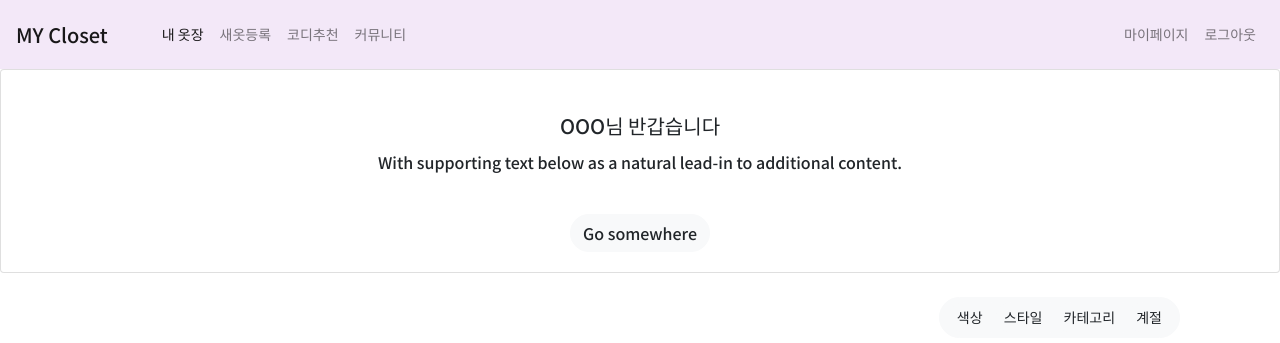
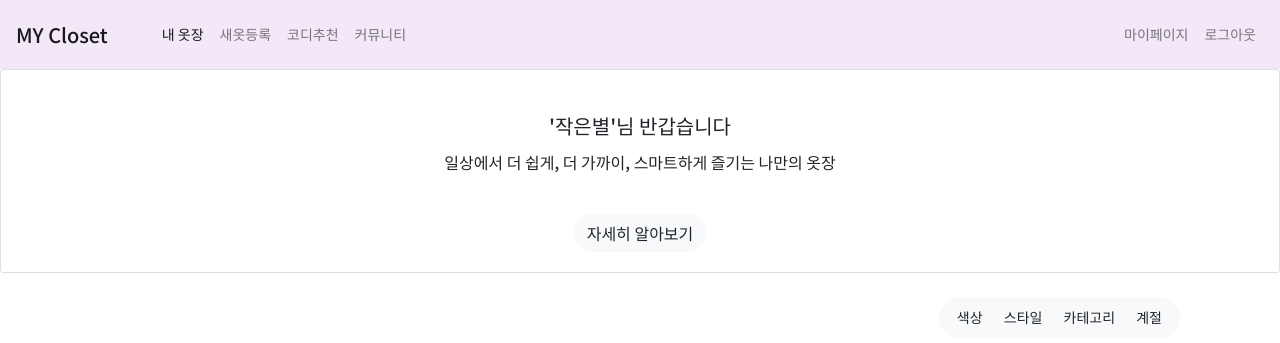
Before and after one commit to dsyhwk1016/MyCloset, a Flask app: template templates/closet.html in a window 1280 px wide. Shown: the top 343 px of the page. Run offline with Flask 2, Linux system fonts and the light colour scheme; the template is opened without the code that fills it, so the values that code supplies are empty; some libraries are stand-ins or nearby versions.

Commit message:
add : sample data

```diff
--- a/templates/closet.html
+++ b/templates/closet.html
@@ -61,8 +61,7 @@
 
     <nav class="navbar navbar-expand-lg navbar navbar-light" style="background-color: #f3e8f8;">
         <a class="navbar-brand" href="#">MY Closet</a>
-        <button class="navbar-toggler" type="button" data-toggle="collapse" data-target="#navbarText"
-            aria-controls="navbarText" aria-expanded="false" aria-label="Toggle navigation">
+        <button class="navbar-toggler" type="button" data-toggle="collapse" data-target="#navbarText" aria-controls="navbarText" aria-expanded="false" aria-label="Toggle navigation">
             <span class="navbar-toggler-icon"></span>
         </button>
         <div class="collapse navbar-collapse" id="navbarText">
@@ -96,22 +95,21 @@
 
     <div class="card text-center">
         <div class="card-body">
-            <br />
-            <h5 class="card-title">OOO님 반갑습니다</h5>
-            <p class="card-text">With supporting text below as a natural lead-in to additional content.</p>
-            <br />
-            <a href="#" class="btn btn-light">Go somewhere</a>
-            <br />
+            <br>
+            <h5 class="card-title">'작은별'님 반갑습니다</h5>
+            <p class="card-text">일상에서 더 쉽게, 더 가까이, 스마트하게 즐기는 나만의 옷장</p>
+            <br>
+            <a href="#" class="btn btn-light">자세히 알아보기</a>
+            <br>
         </div>
     </div>
 
-    <br />
+    <br>
 
     <div class="btn btn-light float-right btn-sm" style="margin:0 100px 0 0">
 
         <div class="btn-group">
-            <button type="button" class="btn btn-light btn-sm" data-toggle="dropdown" aria-haspopup="true"
-                aria-expanded="false">
+            <button type="button" class="btn btn-light btn-sm" data-toggle="dropdown" aria-haspopup="true" aria-expanded="false">
                 색상
             </button>
             <div class="dropdown-menu dropdown-menu-right">
@@ -130,8 +128,7 @@
         </div>
 
         <div class="btn-group">
-            <button type="button" class="btn btn-light btn-sm" data-toggle="dropdown" aria-haspopup="true"
-                aria-expanded="false">
+            <button type="button" class="btn btn-light btn-sm" data-toggle="dropdown" aria-haspopup="true" aria-expanded="false">
                 스타일
             </button>
             <div class="dropdown-menu dropdown-menu-right">
@@ -144,8 +141,7 @@
         </div>
 
         <div class="btn-group">
-            <button type="button" class="btn btn-light btn-sm" data-toggle="dropdown" aria-haspopup="true"
-                aria-expanded="false">
+            <button type="button" class="btn btn-light btn-sm" data-toggle="dropdown" aria-haspopup="true" aria-expanded="false">
                 카테고리
             </button>
             <div class="dropdown-menu dropdown-menu-right">
@@ -159,8 +155,7 @@
         </div>
 
         <div class="btn-group">
-            <button type="button" class="btn btn-light btn-sm" data-toggle="dropdown" aria-haspopup="true"
-                aria-expanded="false">
+            <button type="button" class="btn btn-light btn-sm" data-toggle="dropdown" aria-haspopup="true" aria-expanded="false">
                 계절
             </button>
             <div class="dropdown-menu dropdown-menu-right">
@@ -172,84 +167,58 @@
         </div>
     </div>
 
-    <br />
-    <br />
+    <br>
+    <br>
 
     <div class="card-columns">
         <div class="card">
-            <img class="card-img-top" src="..." alt="Card image cap">
+            <img class="card-img-top" src="https://image.msscdn.net/images/goods_img/20220126/2330090/2330090_1_500.jpg" alt="Card image cap">
             <div class="card-body">
-                <h5 class="card-title">Card title that wraps to a new line</h5>
-                <p class="card-text">This is a longer card with supporting text below as a natural lead-in to additional
-                    content. This content is a little bit longer.</p>
+                <h5 class="card-title">캐쥬얼 / 기타</h5>
+                <p class="card-text">옷과 관련한 간단한 코멘트를 적는 칸입니다...</p>
+            </div>
+        </div>
+
+        <div class="card">
+            <img class="card-img-top" src="https://image.msscdn.net/images/goods_img/20210819/2071212/2071212_1_500.jpg" alt="Card image cap">
+            <div class="card-body">
+                <h5 class="card-title">캐쥬얼 / 상의</h5>
+                <p class="card-text">옷과 관련한 간단한 코멘트를 적는 칸입니다...</p>
             </div>
         </div>
         <div class="card">
-            <img class="card-img-top" src="..." alt="Card image cap">
+            <img class="card-img-top" src="https://image.msscdn.net/images/goods_img/20210111/1742448/1742448_3_500.jpg" alt="Card image cap">
             <div class="card-body">
-                <h5 class="card-title">Card title that wraps to a new line</h5>
-                <p class="card-text">This is a longer card with supporting text below as a natural lead-in to additional
-                    content. This content is a little bit longer.</p>
+                <h5 class="card-title">캐쥬얼 / 아우터</h5>
+                <p class="card-text">옷과 관련한 간단한 코멘트를 적는 칸입니다...</p>
             </div>
         </div>
         <div class="card">
-            <img class="card-img-top" src="..." alt="Card image cap">
+            <img class="card-img-top" src="https://image.msscdn.net/images/goods_img/20190827/1130307/1130307_1_500.jpg" alt="Card image cap">
             <div class="card-body">
-                <h5 class="card-title">Card title that wraps to a new line</h5>
-                <p class="card-text">This is a longer card with supporting text below as a natural lead-in to additional
-                    content. This content is a little bit longer.</p>
+                <h5 class="card-title">캐쥬얼 / 기타</h5>
+                <p class="card-text">옷과 관련한 간단한 코멘트를 적는 칸입니다...</p>
             </div>
         </div>
         <div class="card">
-            <img class="card-img-top" src="..." alt="Card image cap">
+            <img class="card-img-top" src="https://image.msscdn.net/images/goods_img/20210111/1742448/1742448_3_500.jpg" alt="Card image cap">
             <div class="card-body">
-                <h5 class="card-title">Card title that wraps to a new line</h5>
-                <p class="card-text">This is a longer card with supporting text below as a natural lead-in to additional
-                    content. This content is a little bit longer.</p>
+                <h5 class="card-title">캐쥬얼 / 아우터</h5>
+                <p class="card-text">옷과 관련한 간단한 코멘트를 적는 칸입니다...</p>
             </div>
         </div>
         <div class="card">
-            <img class="card-img-top" src="..." alt="Card image cap">
+            <img class="card-img-top" src="https://image.msscdn.net/images/goods_img/20220126/2330090/2330090_1_500.jpg" alt="Card image cap">
             <div class="card-body">
-                <h5 class="card-title">Card title that wraps to a new line</h5>
-                <p class="card-text">This is a longer card with supporting text below as a natural lead-in to additional
-                    content. This content is a little bit longer.</p>
+                <h5 class="card-title">캐쥬얼 / 기타</h5>
+                <p class="card-text">옷과 관련한 간단한 코멘트를 적는 칸입니다...</p>
             </div>
         </div>
-        <div class="card">
-            <img class="card-img-top" src="..." alt="Card image cap">
-            <div class="card-body">
-                <h5 class="card-title">Card title that wraps to a new line</h5>
-                <p class="card-text">This is a longer card with supporting text below as a natural lead-in to additional
-                    content. This content is a little bit longer.</p>
-            </div>
-        </div>
-        <div class="card">
-            <img class="card-img-top" src="..." alt="Card image cap">
-            <div class="card-body">
-                <h5 class="card-title">Card title that wraps to a new line</h5>
-                <p class="card-text">This is a longer card with supporting text below as a natural lead-in to additional
-                    content. This content is a little bit longer.</p>
-            </div>
-        </div>
-        <div class="card">
-            <img class="card-img-top" src="..." alt="Card image cap">
-            <div class="card-body">
-                <h5 class="card-title">Card title that wraps to a new line</h5>
-                <p class="card-text">This is a longer card with supporting text below as a natural lead-in to additional
-                    content. This content is a little bit longer.</p>
-            </div>
-        </div>
-        <div class="card">
-            <img class="card-img-top" src="..." alt="Card image cap">
-            <div class="card-body">
-                <h5 class="card-title">Card title that wraps to a new line</h5>
-                <p class="card-text">This is a longer card with supporting text below as a natural lead-in to additional
-                    content. This content is a little bit longer.</p>
-            </div>
-        </div>
+
+
     </div>
 
+
+
 </body>
-
 </html>
```
